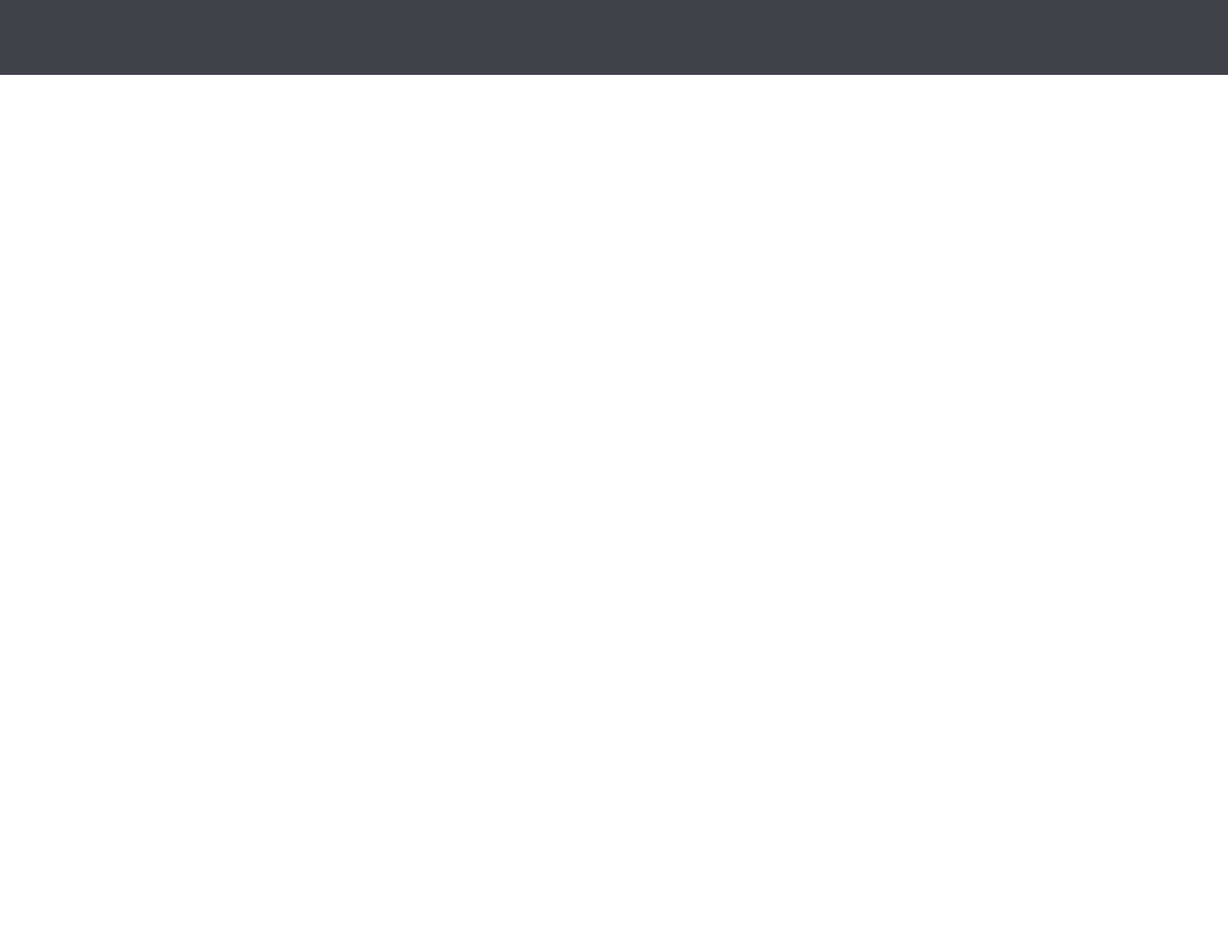
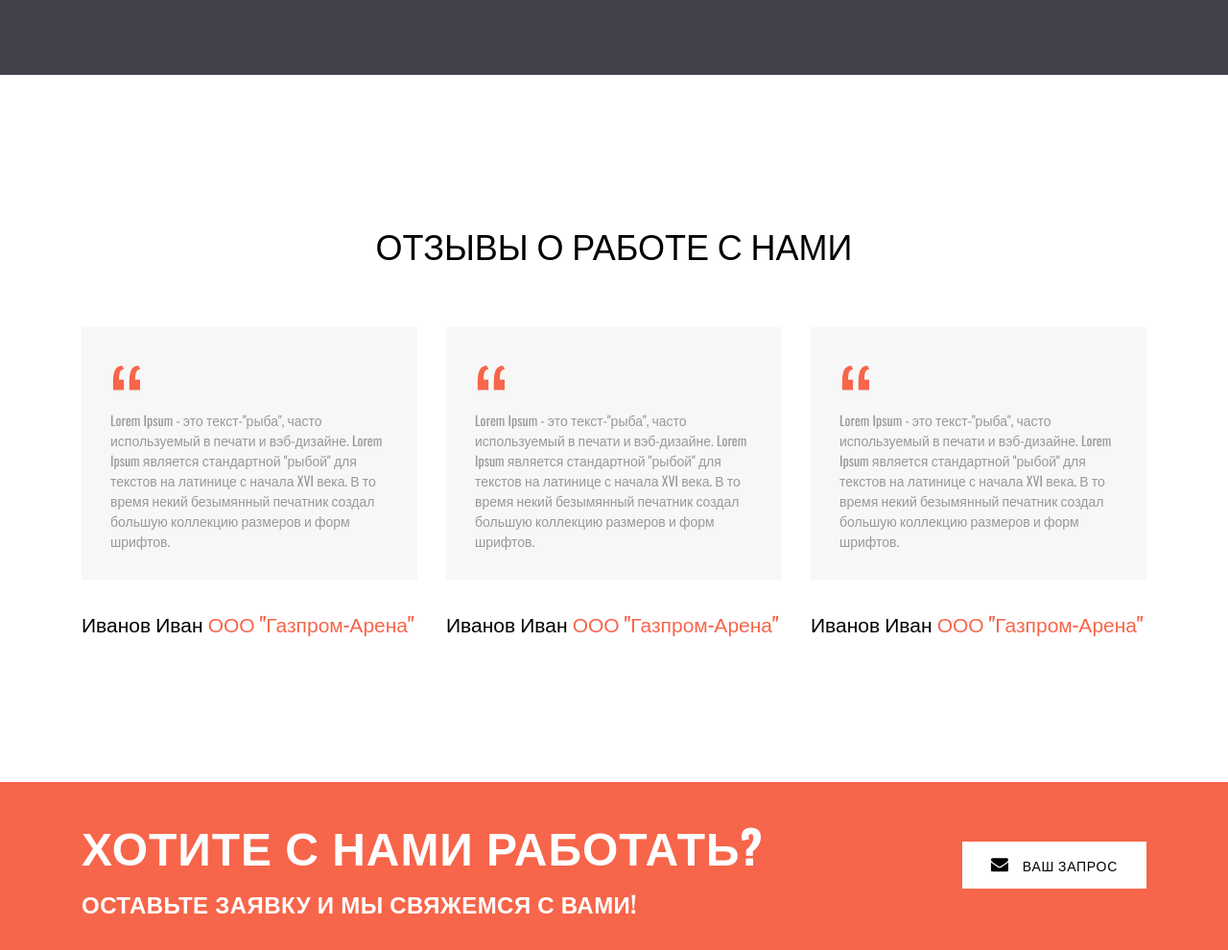
Before and after one commit to KaratLine/2, a plain HTML site: page index.html in a window 1280 px wide. Shown: the part 5119-6109 px from the top of the page at 96% size. Before the commit the page ends 5197 px from the top, so only its background shows below. Drawn offline with nearby package versions, Linux system fonts and the light colour scheme.

Commit message:
reviews_card+banner

```diff
--- a/css/main.css
+++ b/css/main.css
@@ -6,6 +6,7 @@
 @import url(./portfolio.css);
 @import url(./questions.css);
 @import url(./partners.css);
+@import url(./reviews.css);
 
 
 html{
--- a/css/partners.css
+++ b/css/partners.css
@@ -15,8 +15,3 @@
     justify-content: space-between;
     flex-wrap: wrap;
 }
-.partners_flex_item {
-
-}
-.parners_logo {
-}
--- /dev/null
+++ b/css/reviews.css
@@ -0,0 +1,40 @@
+.reviews {
+    padding: 150px 0;
+}
+
+.reviews_h2 {
+    text-align: center;
+    margin-bottom: 60px;
+}
+.reviews_grid {
+    display: grid;
+    gap: 30px;
+    grid-template-columns: repeat(3,1fr);
+}
+.reviews_grid_item {
+}
+
+.reviews_quotes {
+    font-size: 96px;
+    line-height: 1;
+
+    color: var(--accent_color);
+    margin-bottom: -40px;
+}
+.p_reviews {
+    font-weight: 400;
+    font-size: 14px;
+    line-height: 150%;
+    color: var(--gray_color)
+}
+
+.reviews_text_accent {
+    color: var(--accent_color);
+}
+
+.reviews_card {
+    background-color: #f7f7f7;
+    padding: 30px;
+    margin-bottom: 30px;
+
+}
--- a/index.html
+++ b/index.html
@@ -204,5 +204,54 @@
             </div>
         </div>
     </section>
+
+    <section class="reviews">
+        <div class="container">
+            <h2 class="text_h2 reviews_h2">Отзывы о работе с нами</h2>
+            <div class="reviews_grid">
+                <div class="reviews_grid_item">
+                    <div class="reviews_card">
+                        <div class="reviews_quotes">“</div>
+                        <p class="p_reviews">Lorem Ipsum - это текст-"рыба", часто используемый в печати и вэб-дизайне. Lorem Ipsum является стандартной "рыбой" для текстов на латинице с начала XVI века. В то время некий безымянный печатник создал большую коллекцию размеров и форм шрифтов.</p>
+                    </div>
+                    <h4 class="text_h4">Иванов Иван <span class="reviews_text_accent">ООО "Газпром-Арена"</span> </h4>
+
+                </div>
+                <div class="reviews_grid_item">
+                    <div class="reviews_card">
+                        <div class="reviews_quotes">“</div>
+                        <p class="p_reviews">Lorem Ipsum - это текст-"рыба", часто используемый в печати и вэб-дизайне. Lorem Ipsum является стандартной "рыбой" для текстов на латинице с начала XVI века. В то время некий безымянный печатник создал большую коллекцию размеров и форм шрифтов.</p>
+                    </div>
+                    <h4 class="text_h4">Иванов Иван <span class="reviews_text_accent">ООО "Газпром-Арена"</span> </h4>
+
+                </div>
+                <div class="reviews_grid_item">
+                    <div class="reviews_card">
+                        <div class="reviews_quotes">“</div>
+                        <p class="p_reviews">Lorem Ipsum - это текст-"рыба", часто используемый в печати и вэб-дизайне. Lorem Ipsum является стандартной "рыбой" для текстов на латинице с начала XVI века. В то время некий безымянный печатник создал большую коллекцию размеров и форм шрифтов.</p>
+                    </div>
+                    <h4 class="text_h4">Иванов Иван <span class="reviews_text_accent">ООО "Газпром-Арена"</span> </h4>
+
+                </div>
+            </div>
+        </div>
+    </section>
+    <section class="banner">
+        <div class="container ">
+           <div class="banner_flex">
+            <div class="banner_flex_left">
+                <h4 class="banner_h4">Хотите с нами работать?</h4>
+                <h5 class="banner_h5">Оставьте заявку и мы свяжемся с вами!</h5>
+            </div>
+            <div class="banner_flex_right">
+                <button class="banner_btn">
+                    <img src="./img/button.svg" alt="" class="banner_icon">
+                    Ваш запрос
+                </button>
+            </div>
+           </div>
+        </div>
+    </section>
+
 </body>
 </html>
```
